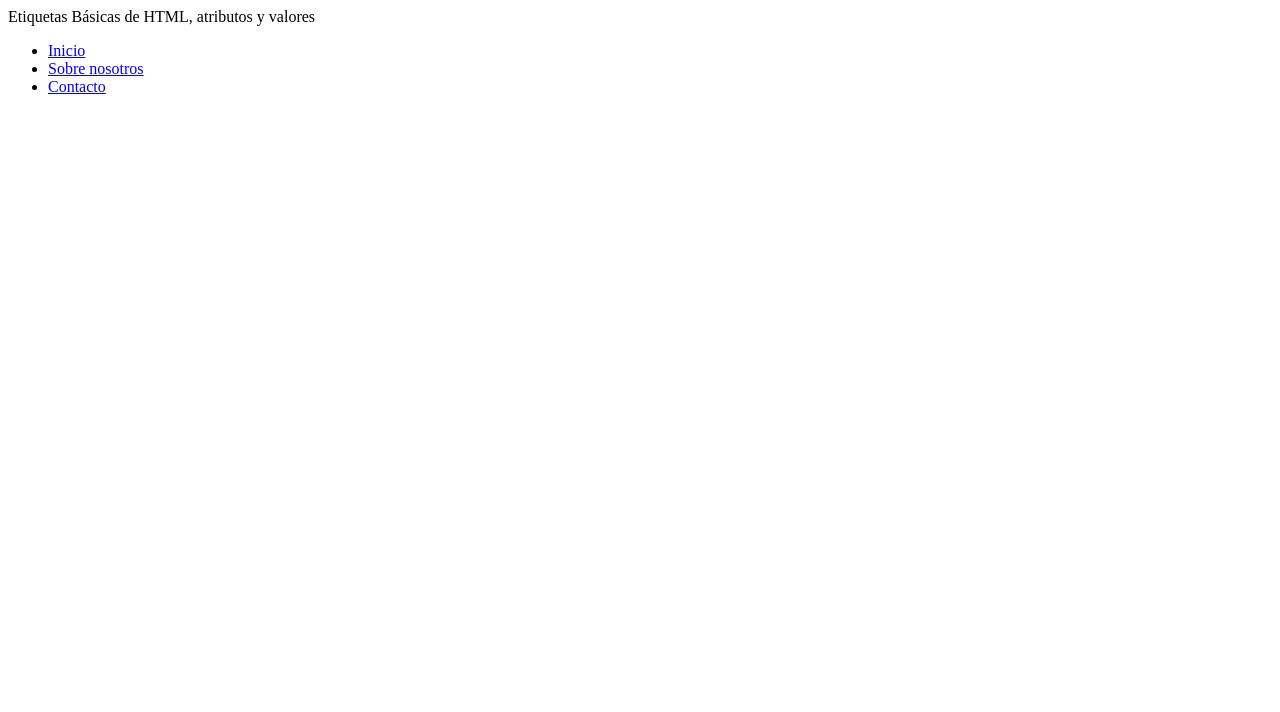
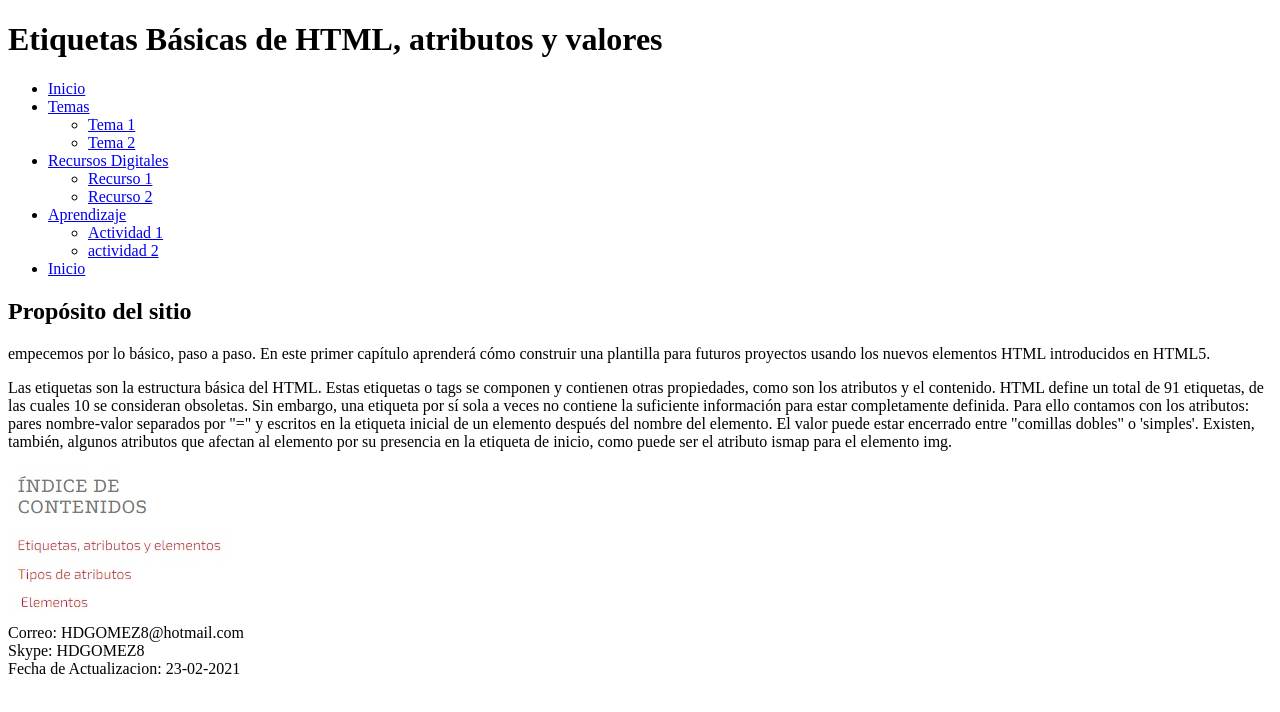
Before and after one commit to hdgomez8/DSW-HectorGomez, a plain HTML site: page Fase2/design.html in a window 1280 px wide. Drawn offline with Linux system fonts and the light colour scheme.

Commit message:
cambio
cambio

```diff
--- a/Fase2/design.html
+++ b/Fase2/design.html
@@ -10,16 +10,56 @@
 
 <body>
     <!-- Encabezado -->
-    <header>Etiquetas Básicas de HTML, atributos y valores</header>
+    <header><h1>Etiquetas Básicas de HTML, atributos y valores</h1></header>
 
-    <!-- menú -->
+    <!-- MENU -->
     <nav>
         <ul>
             <li><a href="#">Inicio</a></li>
-            <li><a href="#">Sobre nosotros</a></li>
-            <li><a href="#">Contacto</a></li>
+            <li><a href="#">Temas</a>
+                <ul>
+                    <li><a href="#">Tema 1</a></li>
+                    <li><a href="#">Tema 2</a></li>
+                </ul>
+            </li>
+            <li><a href="#">Recursos Digitales</a>
+                <ul>
+                    <li><a href="#">Recurso 1</a></li>
+                    <li><a href="#">Recurso 2</a></li>
+                </ul>
+            </li>
+            <li><a href="#">Aprendizaje</a>
+                <ul>
+                    <li><a href="#">Actividad 1</a></li>
+                    <li><a href="#">actividad 2</a></li>
+                </ul>
+            </li>
+            <li><a href="#">Inicio</a></li>
         </ul>
     </nav>
+
+    <!--SECTION-->
+    <section>
+        <h2>Propósito del sitio</h2>
+        <p>empecemos por lo básico, paso a paso. En este primer capítulo aprenderá cómo construir una plantilla para futuros proyectos usando los nuevos elementos HTML introducidos en HTML5.</p>
+    </section>
+
+    <!--ARTICLE-->
+    <article>
+        <p>Las etiquetas son la estructura básica del HTML. Estas etiquetas o tags se componen y contienen otras propiedades, como son los atributos y el contenido.
+
+            HTML define un total de 91 etiquetas, de las cuales 10 se consideran obsoletas. Sin embargo, una etiqueta por sí sola a veces no contiene la suficiente información para estar completamente definida. Para ello contamos con los atributos: pares nombre-valor separados por "=" y escritos en la etiqueta inicial de un elemento después del nombre del elemento. El valor puede estar encerrado entre "comillas dobles" o 'simples'. Existen, también, algunos atributos que afectan al elemento por su presencia en la etiqueta de inicio, como puede ser el atributo ismap para el elemento img.</p>
+            <img src="Contenido.jpg" alt="Contenido Del Curso">
+
+    </article>
+
+    <!--footer-->
+    <footer>
+        Correo: HDGOMEZ8@hotmail.com <br>
+        Skype: HDGOMEZ8 <br>
+        Fecha de Actualizacion: 23-02-2021 <br>
+    </footer>
+
 </body>
 
 </html>
```
Also changed, not shown: Fase2/Contenido.jpg (added).
